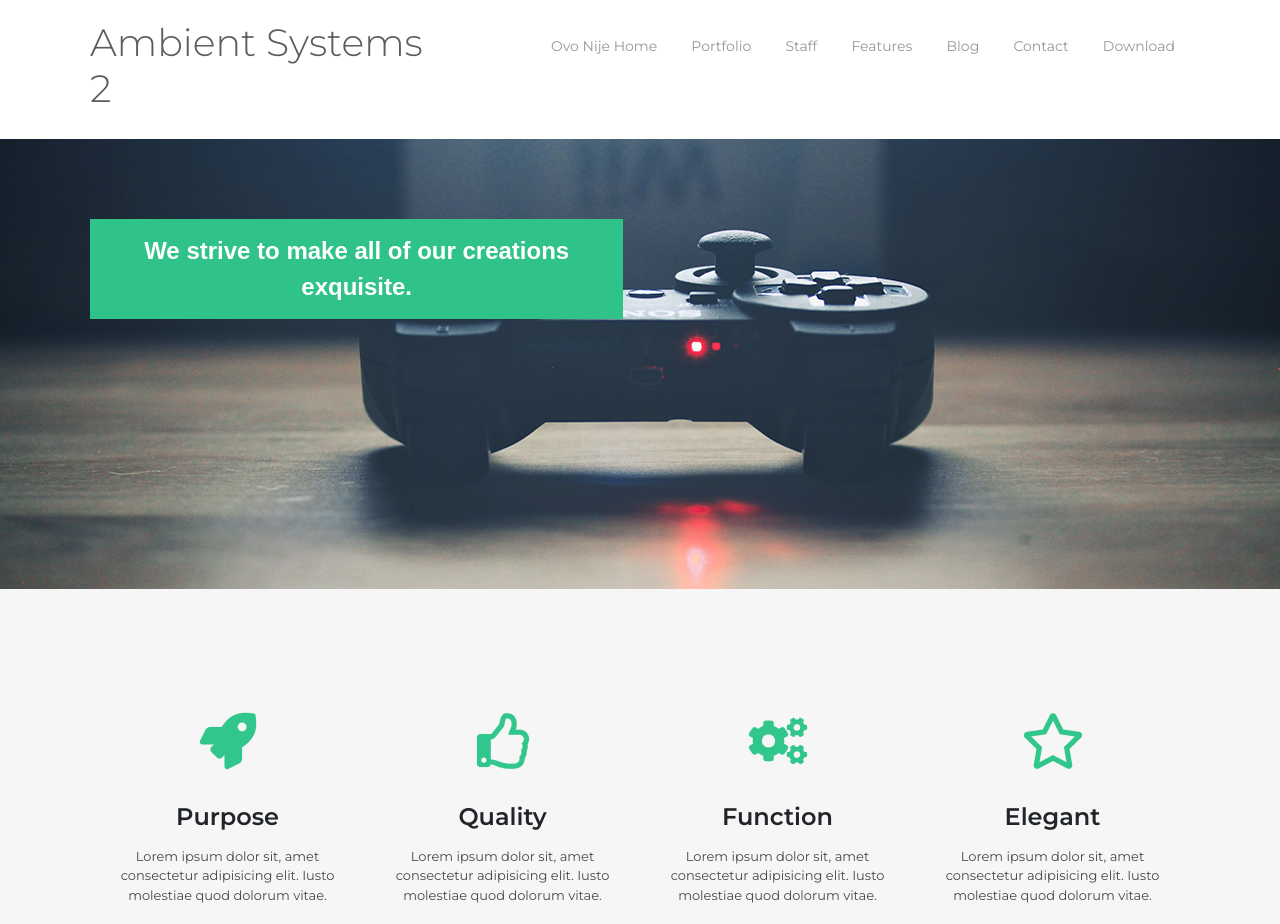
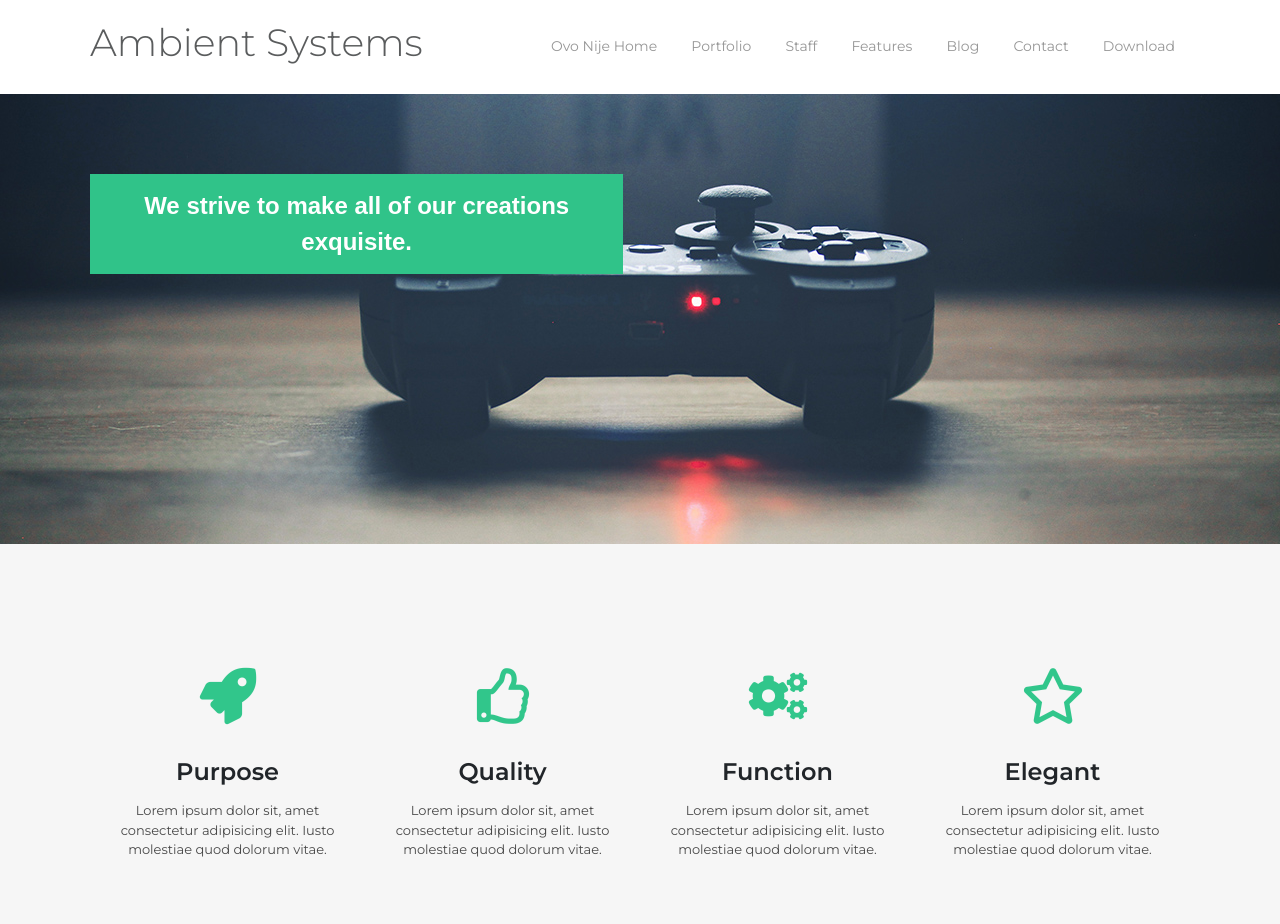
Before and after one commit to Codamiser/bootstrap-assignemnt, a plain HTML site: page index.html in a window 1280 px wide. Shown: the top 924 px of the page. Drawn offline with Linux system fonts and the light colour scheme.

Commit message:
Update index.html

```diff
--- a/index.html
+++ b/index.html
@@ -18,7 +18,7 @@
                 <nav class="container-fluid">
                     <div class="row">
                         <div class="col-4">
-                            <h1>Ambient Systems 2</h1>
+                            <h1>Ambient Systems</h1>
                         </div>
                         <div id="links" class="col-8 text-right">
                             <a class="text-decoration-none" href="#">Ovo Nije Home</a>
```
